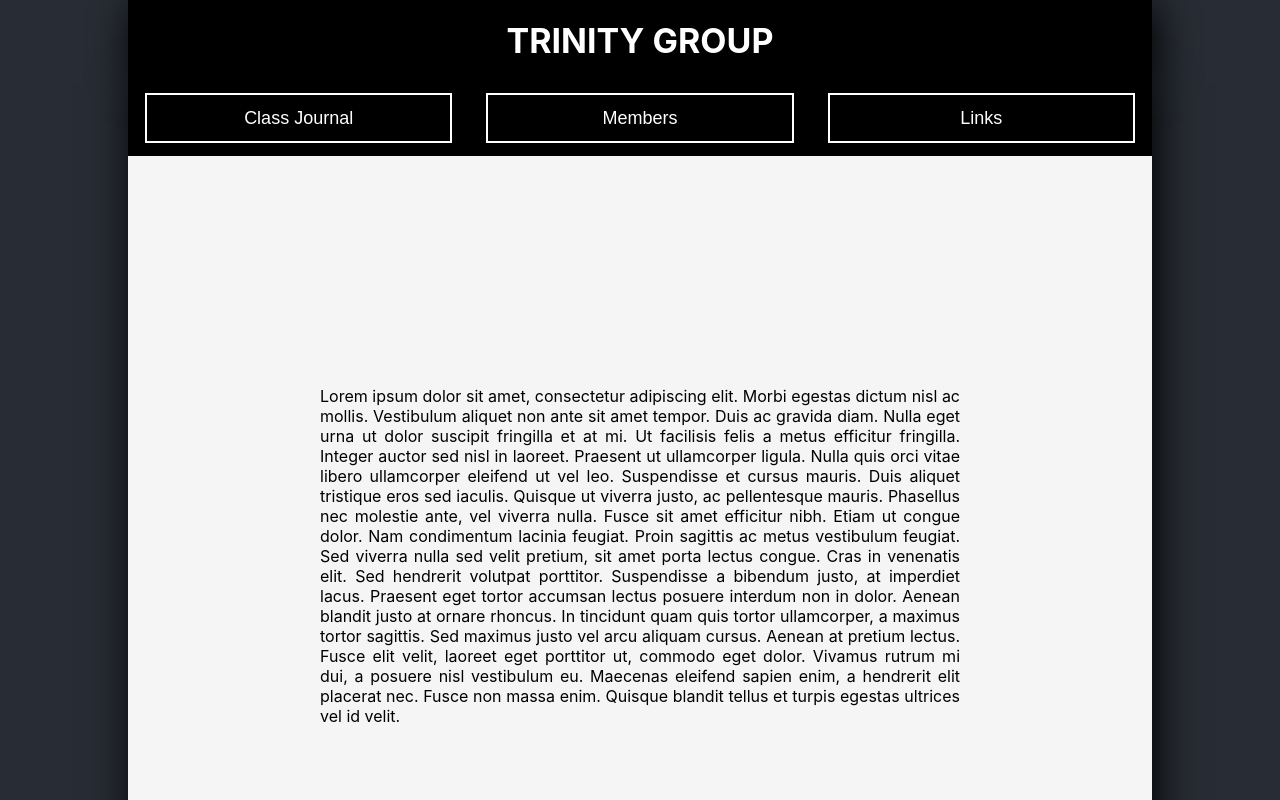
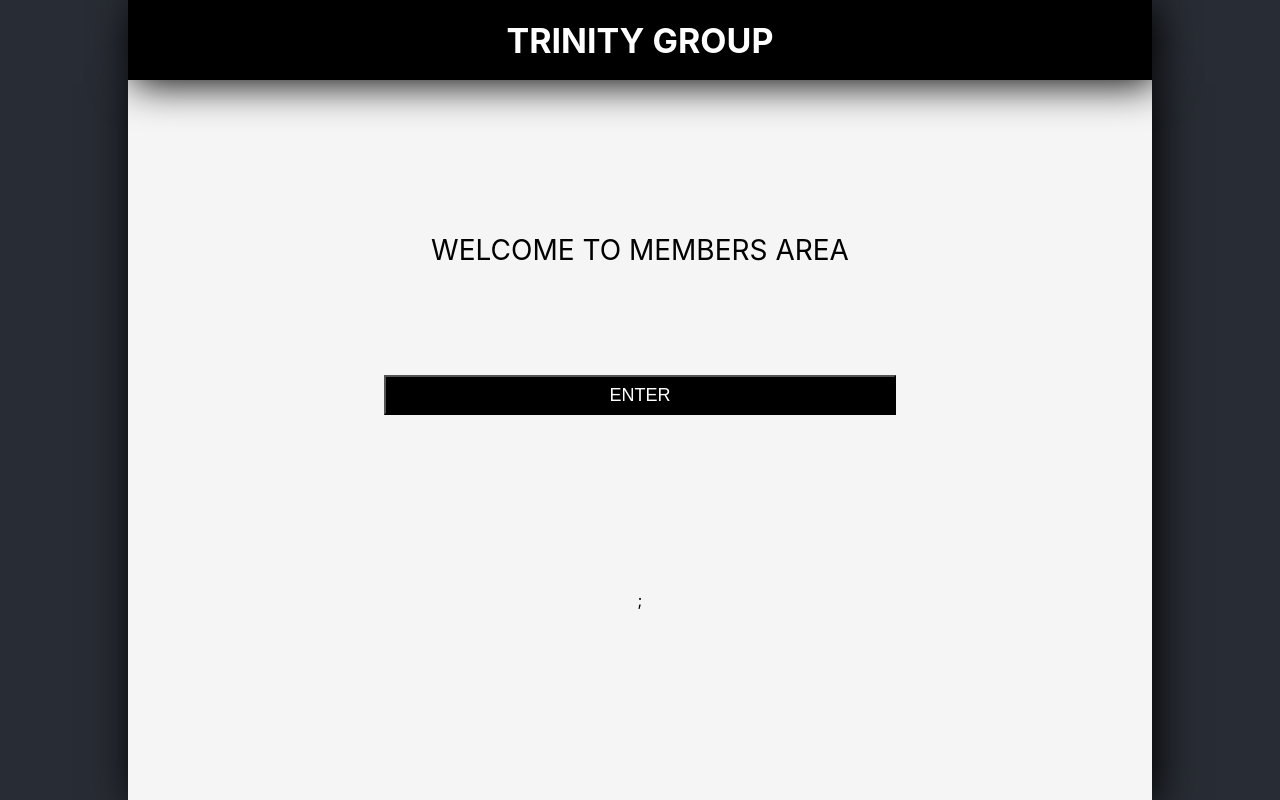
Before and after one commit to diegoalmeida1985/trinity-members, a React (Create React App) app: page / in a window 1280 px wide. Shown: the top 800 px of the page. Built offline with nearby package versions, Linux system fonts and the light colour scheme.

Commit message:
Search field and cards limit per page added to app

```diff
--- a/src/App.css
+++ b/src/App.css
@@ -51,6 +51,7 @@ main {
 }
 
 .Top-menu {
+  background-color: black;
   display: flex;
   flex-direction: row;
   align-items: center;
@@ -58,48 +59,50 @@ main {
   width: 80vw;
 }
 
-.Menu-button {
-  display: flex;
-  align-items: center;
-  justify-content: center;
-  margin: 1vw;
-  min-width: 30%;
-  background-color: black;
-  border: 2px solid white;
-  color: white;
-  padding: 1vw;
-  font-size: calc(10px + 1vmin);
-}
-
-button:hover {
-  background-color: white;
-  color: black;
-}
-
-.Members-button {
-  display: flex;
-  align-items: center;
-  justify-content: center;
-  margin: 1vw;
-  min-width: 20%;
-  background-color: black;
-  border: 2px solid white;
-  color: white;
-  padding: 1vw;
-  font-size: calc(10px + 1vmin);
-}
-
-.Members-button:hover {
-  background-color: white;
-  color: black;
-}
-
 .Content-display {
   background-color: whitesmoke;
-  min-height: 100vh;
+  min-height: 90vh;
   width: 80vw;
   display: flex;
   flex-flow: column wrap;
+  align-items: center;
+  justify-content: center;
+}
+
+.Initial-page {
+  /* border: 2px solid red;
+  background-color: black; */
+  width: 60%;
+  height: 50vh;
+  color: black;
+  display: flex;
+  flex-direction: column;
+  align-items: center;
+  justify-content: center;
+  margin-top: -20vh;
+}
+
+.Welcome-text {
+  font-size: calc(20px + 1vmin);
+}
+
+.Search-bar {
+  width: 60%;
+  margin-top: 10vh;
+  display: flex;
+  flex-direction: column;
+  align-items: center;
+  justify-content: center;
+
+}
+
+.Search-area {
+  display: flex;
+}
+
+.Cards-content-display {
+  display: flex;
+  flex-flow: row wrap;
   align-items: center;
   justify-content: center;
 }
@@ -204,6 +207,96 @@ button:hover {
   text-shadow: 1px 1px 1px black;
 }
 
+.Search-label {
+  font-family: 'Lucida Sans', 'Lucida Sans Regular', 'Lucida Grande', 'Lucida Sans Unicode', Geneva, Verdana, sans-serif;
+  font-size: calc(5px +1vmin);
+}
+
+.Search-field {
+  width: 30vw;
+}
+
+.Add-member-form {
+  background-color: black;
+  color: white;
+  width: 40vw;
+  height: 40vh;
+  display: flex;
+  flex-flow: column nowrap;
+  align-items:flex-end;
+  justify-content: center;
+  padding: 5vh;
+
+}
+
+legend {
+  margin: 4vh;
+  align-self: center;
+  font-size: calc(10px + 1vmin);
+}
+
+.Label {
+  width: 100%;
+  display: flex;
+  height: 10vh;
+
+}
+
+.Input-field {
+  width: 30vw;
+  display: flex;
+
+}
+
+button:hover {
+  background-color: white;
+  color: black;
+}
+
+.Enter-button{
+  font-size: calc(10px + 1vmin);
+  width: 40vw;
+  height: 5vh;
+  background-color: black;
+  color: white;
+  margin-top: 10vh;
+}
+
+.Enter-button:hover {
+  border: 2px solid black;
+}
+
+.Menu-button {
+  display: flex;
+  align-items: center;
+  justify-content: center;
+  margin: 1vw;
+  min-width: 30%;
+  background-color: black;
+  border: 2px solid white;
+  color: white;
+  padding: 1vw;
+  font-size: calc(10px + 1vmin);
+}
+
+.Members-button {
+  display: flex;
+  align-items: center;
+  justify-content: center;
+  margin: 1vw;
+  min-width: 20%;
+  background-color: black;
+  border: 2px solid white;
+  color: white;
+  padding: 1vw;
+  font-size: calc(10px + 1vmin);
+}
+
+.Members-button:hover {
+  background-color: white;
+  color: black;
+}
+
 .Edit-delete-button {
   margin: 2%;
   margin-top: 0;
@@ -212,3 +305,52 @@ button:hover {
   background-color: black;
   color: white;
 }
+
+.Menu-previous-next-button {
+  background-color: black;
+  width: 60vw;
+  height: 5vh;
+  display: flex;
+  align-items: center;
+  justify-content: center;
+  border: 1vh;
+}
+
+.Previous-next-button {
+  width: 80%;
+  height: 100%;
+  border: 0.5vh;
+  background-color: black;
+  color: white;
+}
+
+.Previous-next-button:hover {
+  border: 2px solid black;
+}
+
+.Card-limit-view-button {
+  width: 33%;
+  background-color: black;
+  color: white;
+}
+
+.Form-buttons {
+  width: 100%;
+  display: flex;
+  align-items: center;
+  justify-content: center;
+
+}
+
+.Add-Return-button {
+  width: 40%;
+  height: 5vh;
+  background-color: black;
+  color: white;
+  border: 2px solid white;
+  margin-top: 2vh;
+}
+
+.Add-Return-button:hover {
+  border: 2px solid black;
+}
--- a/src/App.js
+++ b/src/App.js
@@ -92,11 +92,10 @@ function App() {
     }
   ];
 
-  const [introIsVisible, setIntroIsVisible] = useState ('true');
-  const [memberIsVisible, setMemberIsVisible] = useState ('false');
-  const [teacherIsClicked, setTeacherIsClicked] = useState ('false');
-  const [monitorIsClicked, setMonitorIsClicked] = useState ('false');
-  const [studentIsClicked, setStudentIsClicked] = useState ('false');
+  const [welcomeIsVisible, setWelcomeIsVisible] = useState ('true');
+  const [membersMenu, setMembersMenu] = useState ('');
+  const [membersMenuIsVisible, setMembersMenuIsVisible] = useState ('false');
+  const [cardsIsVisible, setCardsIsVisible] = useState ('false');
   const [formIsVisible, setFormIsVisible] = useState ('false');
   const [firstName, setFirstName] = useState ("");
   const [lastName, setLastName] = useState ("");
@@ -107,115 +106,75 @@ function App() {
   const [imageUrl,setImageUrl] = useState ("");
   const [isUpdated, setIsUpdated] = useState ('false');
   const [showableUsers, setShowableUsers] = useState ([...trinityUsers]);
-  const [searchIsVisible, setSearchIsVisible] = useState ('false');
-  const [memberSearched, setMemberSearched] = useState ("");
-  const [memberFound, setMemberFound] = useState ("");
-  const [memberIsFound, setMemberIsFound] = useState ("false");
-  const [fourCardsViewIsClicked, setFourCardsViewIsClicked] = useState ("false");
-
-  const membersMenu = (
-    <div className='Top-menu'>
-      <button className='Members-button' onClick={teachersButton}>Teachers</button>
-      <button className='Members-button' onClick={monitorsButton}>Class Monitors</button>
-      <button className='Members-button' onClick={studentsButton}>Students</button>
-      <button className='Members-button' onClick={addMembersButton}>Add Members</button>
-    </div>
-  );
-
-  const textIntro = (
-    <p id='Text-intro'>
-      Lorem ipsum dolor sit amet, consectetur adipiscing elit. Morbi egestas dictum nisl ac mollis. Vestibulum aliquet non ante sit amet tempor. Duis ac gravida diam. Nulla eget urna ut dolor suscipit fringilla et at mi. Ut facilisis felis a metus efficitur fringilla. Integer auctor sed nisl in laoreet. Praesent ut ullamcorper ligula. Nulla quis orci vitae libero ullamcorper eleifend ut vel leo. Suspendisse et cursus mauris. Duis aliquet tristique eros sed iaculis.
-      Quisque ut viverra justo, ac pellentesque mauris. Phasellus nec molestie ante, vel viverra nulla. Fusce sit amet efficitur nibh. Etiam ut congue dolor. Nam condimentum lacinia feugiat. Proin sagittis ac metus vestibulum feugiat. Sed viverra nulla sed velit pretium, sit amet porta lectus congue. Cras in venenatis elit. Sed hendrerit volutpat porttitor. Suspendisse a bibendum justo, at imperdiet lacus. Praesent eget tortor accumsan lectus posuere interdum non in dolor. Aenean blandit justo at ornare rhoncus. In tincidunt quam quis tortor ullamcorper, a maximus tortor sagittis.
-      Sed maximus justo vel arcu aliquam cursus. Aenean at pretium lectus. Fusce elit velit, laoreet eget porttitor ut, commodo eget dolor. Vivamus rutrum mi dui, a posuere nisl vestibulum eu. Maecenas eleifend sapien enim, a hendrerit elit placerat nec. Fusce non massa enim. Quisque blandit tellus et turpis egestas ultrices vel id velit.
-    </p>
-  );
-
-  const teachersFound = showableUsers.filter((element) => element.role.toLowerCase() === 'teacher');
-  const monitorsFound = showableUsers.filter((element) => element.role.toLowerCase() === 'monitor');
-  const studentsFound = showableUsers.filter((element) => element.role.toLowerCase() === 'student');
-
+  const [membersList, setMembersList] = useState ([...trinityUsers]);
+  const [memberSearched, setMemberSearched] = useState ('');
+  const [amountOfPages, setAmountOfPages] = useState (0);
+  const [counter, setCounter] = useState (1);
+  const [maxCardsView, setMaxCardsView] = useState (0);
+  const [init, setInit] = useState (0);
 
   const newMemberForm = (
-    <div className= "add-member-form">
+    <div className= "Add-member-form">
       <legend>Member Data</legend>
-      <label>First Name: <input className='Label' type="text" value={firstName} onChange={(event) => setFirstName(event.target.value)}/>
+      <label className='Label'>First Name: <input className='Input-field' type="text" value={firstName} onChange={(event) => setFirstName(event.target.value)}/>
       </label><br/>
-      <label>Last Name: <input className='Label' type="text" value={lastName} onChange={(event) => setLastName(event.target.value)}/>
+      <label className='Label'>Last Name: <input className='Input-field' type="text" value={lastName} onChange={(event) => setLastName(event.target.value)}/>
       </label><br/>
-      <label>Date Of Birth: <input className='Label' type="date" value={dateOfBirth} onChange={(event) => setDateOfBirth(event.target.value)}/>
+      <label className='Label'>Date Of Birth: <input className='Input-field' type="date" value={dateOfBirth} onChange={(event) => setDateOfBirth(event.target.value)}/>
       </label><br/>
-      <label>Role: <select className='Label' value={role} onChange={(event) => setRole(event.target.value)}>
+      <label className='Label'>Role: <select className='Input-field' value={role} onChange={(event) => setRole(event.target.value)}>
         <option value="Teacher">Teacher</option>
         <option value="Monitor">Monitor</option>
         <option value="Student">Student</option>
       </select>
       </label><br/>
-      <label>Status: <select className='Label' value={status} onChange={(event) => setStatus(event.target.value)}>
+      <label className='Label'>Status: <select className='Input-field' value={status} onChange={(event) => setStatus(event.target.value)}>
         <option value="Active">Active</option>
         <option value="Inactive">Inactive</option>
         </select>
       </label><br/>
-      <label>Mode: <select className='Mode' value={mode} onChange={(event) => setMode(event.target.value)}>
+      <label className='Label'>Mode: <select className='Input-field' value={mode} onChange={(event) => setMode(event.target.value)}>
         <option value="Online">Online</option>
         <option value="Onsite">Onsite</option>
         </select>
       </label><br/>
-      <label>Image URL: <input className='Label' type="text" value={imageUrl} onChange={(event) => setImageUrl(event.target.value)}/>
+      <label className='Label'>Image URL: <input className='Input-field' type="text" value={imageUrl} onChange={(event) => setImageUrl(event.target.value)}/>
       </label><br/>
-      <button onClick={() => handleSubmit()}>Add New Member</button>
+      <div className='Form-buttons'>
+        <button className='Add-Return-button' onClick={handleSubmit}>Add New Member</button>
+        <button className='Add-Return-button' onClick={handleReturn}>Return</button>
+      </div>
     </div>
   );
 
-  function membersButton() {
-    setMemberIsVisible('true');
-    setIntroIsVisible('false');
-    setTeacherIsClicked('false');
-    setMonitorIsClicked('false');
-    setStudentIsClicked('false');
-    setFormIsVisible('false');
-    setSearchIsVisible('true');
-    setMemberIsFound('false');
+  function enterButton() {
+    setMembersMenuIsVisible('true');
+    setWelcomeIsVisible('false');
+    setCardsIsVisible('true');
   }
 
   function teachersButton() {
-    setTeacherIsClicked('true');
-    setMonitorIsClicked('false');
-    setStudentIsClicked('false');
-    setMemberIsVisible('false');
-    setIntroIsVisible('false');
-    setFormIsVisible('false');
-    setMemberIsFound('false');
+    const teachersFound = membersList.filter((element) => element.role.toLowerCase() === 'teacher');
+    setShowableUsers(teachersFound);
+    setCardsIsVisible('true');
   }
 
   function monitorsButton() {
-    setMonitorIsClicked('true');
-    setTeacherIsClicked('false');
-    setStudentIsClicked('false');
-    setMemberIsVisible('false');
-    setIntroIsVisible('false');
-    setFormIsVisible('false');
-    setMemberIsFound('false');
+    const monitorsFound = membersList.filter((element) => element.role.toLowerCase() === 'monitor');
+    setShowableUsers(monitorsFound);
+    setCardsIsVisible('true');
   }
 
   function studentsButton() {
-    setStudentIsClicked('true')
-    setMonitorIsClicked('false');
-    setTeacherIsClicked('false');
-    setMemberIsVisible('false');
-    setIntroIsVisible('false');
-    setFormIsVisible('false');
-    setMemberIsFound('false');
+    const studentsFound = membersList.filter((element) => element.role.toLowerCase() === 'student');
+    setShowableUsers(studentsFound);
+    setCardsIsVisible('true');
   }
 
   function addMembersButton() {
     setFormIsVisible('true');
-    setStudentIsClicked('false');
-    setTeacherIsClicked('false');
-    setMonitorIsClicked('false');
-    setMemberIsVisible('false');
-    setIntroIsVisible('false');
-    setSearchIsVisible('false');
-    setMemberIsFound('false');
+    setCardsIsVisible('false');
+    setMembersMenuIsVisible('false');
   }
 
   function handleSubmit() {
@@ -230,41 +189,82 @@ function App() {
       imageUrl: imageUrl
     };
     setIsUpdated('true');
-    const trinityUsersUpdated = [...showableUsers, addNewMember];
+    const trinityUsersUpdated = [...membersList, addNewMember];
     setShowableUsers(trinityUsersUpdated);
+    setMembersList(trinityUsersUpdated);
+    setFormIsVisible('false');
+    setMembersMenuIsVisible('true');
+    setCardsIsVisible('true');
+  }
+
+  function handleReturn() {
+    setFormIsVisible('false');
+    setMembersMenuIsVisible('true');
+    setCardsIsVisible('true');
   }
 
   function handleSearch() {
+    const searchResult = membersList.filter((element) => element.firstName.toLowerCase() === memberSearched.toLowerCase());
+    setShowableUsers(searchResult);
 
-    const searchResult = showableUsers.filter((element) => element.firstName.toLowerCase() === memberSearched.toLowerCase());
-    setMemberFound(searchResult);
-    setMemberIsFound('true');
-    setTeacherIsClicked('false');
-    setMonitorIsClicked('false');
-    setStudentIsClicked('false');
-    setMemberIsVisible('false');
-    setIntroIsVisible('false');
-    setFormIsVisible('false');
   }
 
   function handleDeleteMemberButton(firstName) {
-    const updatedMemberList = showableUsers.filter((element) => element.firstName !== firstName);
+    const updatedMemberList = membersList.filter((element) => element.firstName !== firstName);
     setShowableUsers(updatedMemberList);
-    {console.log(updatedMemberList)};
+    setMembersList(updatedMemberList);
   }
 
   function viewLimitFourCards() {
-    const showFourCards = showableUsers.slice(0,4);
-    setFourCardsViewIsClicked('true');
-    setFormIsVisible('false');
-    setStudentIsClicked('false');
-    setTeacherIsClicked('false');
-    setMonitorIsClicked('false');
-    setMemberIsVisible('false');
-    setIntroIsVisible('false');
-    setSearchIsVisible('false');
-    setMemberIsFound('false');
+    const showFourCards = membersList.slice(0,4);
+    setMaxCardsView(showFourCards.length);
+    setShowableUsers(showFourCards);
+    const length = membersList.length;
+    setAmountOfPages(Math.ceil(length / 4));
+    setCounter(1);
+    setInit(4);
   }
+
+  function viewLimitEightCards() {
+    const showEightCards = membersList.slice(0,8);
+    setMaxCardsView(showEightCards.length);
+    setShowableUsers(showEightCards);
+    const length = membersList.length;
+    setAmountOfPages(Math.ceil(length / 8));
+    setCounter(1);
+    setInit(8);
+  }
+
+  function viewLimitTenCards() {
+    const showTenCards = membersList.slice(0,10);
+    setMaxCardsView(showTenCards.length);
+    setShowableUsers(showTenCards);
+    const length = membersList.length;
+    setAmountOfPages(Math.ceil(length / 10));
+    setCounter(1);
+    setInit(10);
+  }
+
+  function nextPageButton() {
+    const initialMember = showableUsers.length * counter;
+    const nextPage = membersList.slice(initialMember, (initialMember+maxCardsView));
+    setShowableUsers(nextPage);
+    setCounter(counter + 1);
+    setInit(initialMember);
+    console.log(initialMember);
+    console.log(init);
+  }
+
+  function previousPageButton() {
+    const initialMember = init - maxCardsView;
+    const nextPage = membersList.slice(initialMember, (initialMember+maxCardsView));
+    setShowableUsers(nextPage);
+    setInit(initialMember);
+    console.log(initialMember);
+    console.log(init);
+    setCounter(1);
+  }
+
 
 
   return (
@@ -272,56 +272,54 @@ function App() {
       <header className="App-header">
         <h1 className="App-title">TRINITY GROUP</h1>
       </header>
+      {membersMenuIsVisible === 'true' ? (
+        <div className='Top-menu'>
+          <button className='Members-button' onClick={teachersButton}>Teachers</button>
+          <button className='Members-button' onClick={monitorsButton}>Class Monitors</button>
+          <button className='Members-button' onClick={studentsButton}>Students</button>
+          <button className='Members-button' onClick={addMembersButton}>Add Members</button>
+        </div>)
+      :null}
       <main>
-        <section className='App-menu'>
-          <nav className='Menu'>
-            {memberIsVisible === 'false' ? (<div className='Top-menu'>
-              <button className='Menu-button'>Class Journal</button>
-              <button onClick={membersButton} className='Menu-button'>Members</button>
-              <button className='Menu-button'>Links</button>
-            </div>):null}
-            {memberIsVisible === 'true' ? membersMenu:null}
-          </nav>
-        </section>
         <section className='Content-display'>
-          {introIsVisible === 'true' ? textIntro:null}
-          {searchIsVisible === 'true' ? (
-            <div>
-              <h3>Views Per Page:</h3>
-              <nav>
-                <button onClick={viewLimitFourCards}>4 CARDS</button>
-                <button>8 CARDS</button>
-                <button>10 CARDS</button>
-              </nav>
-              <div>
-                <label>Search Member: </label>
-                <input type="Search" className='Search-field' value={memberSearched} onChange={(event) => setMemberSearched(event.target.value)}/>
-                <button onClick={handleSearch}>Search</button>
-              </div>
+          {welcomeIsVisible === 'true' ? (
+            <div className='Initial-page'>
+              <p className='Welcome-text'>WELCOME TO MEMBERS AREA</p>
+              <button className='Enter-button' onClick={enterButton}>ENTER</button>
             </div>
           ):null}
-          {memberIsFound === 'true' ? (memberFound.map((each) =>
-            (<Cards
+          <div className='Search-bar'>
+            {cardsIsVisible === 'true' ? (
+              <div>
+                <div className='Search-area'>
+                  <label className='Search-label'>Search Member: </label>
+                  <input type="Search" className='Search-field' value={memberSearched} onChange={(event) => setMemberSearched(event.target.value)}/>
+                  <button onClick={handleSearch}>Search</button>
+                </div>
+                <p>Cards Per Page:</p>
+                <nav>
+                  <button className='Card-limit-view-button' onClick={viewLimitFourCards}>4 CARDS</button>
+                  <button className='Card-limit-view-button' onClick={viewLimitEightCards}>8 CARDS</button>
+                  <button className='Card-limit-view-button' onClick={viewLimitTenCards}>10 CARDS</button>
+                </nav>
+              </div>
+            ):null}
+          </div>
+          <div className='Cards-content-display'>
+            {(cardsIsVisible === 'true' && showableUsers) ? (showableUsers.map((each) =>
+              <Cards
               cardData = {each}
-              handleDelete={handleDeleteMemberButton}
-              teste = {()=>console.log('funciona')}
-            />)
-          )):null}
-          {(memberIsVisible === 'true' && showableUsers) ? (showableUsers.map((each) =>
-            <Cards cardData = {each}/>
-          )):null}
-          {/* {(fourCardsViewIsClicked === 'true' && showableUsers) ? (showFourCards.map((each) =>
-            <Cards cardData = {each}/>
-          )):null} */}
-          {teacherIsClicked === 'true' ? (teachersFound.map((each) =>
-            <Cards cardData = {each}/>
-          )):null}
-          {monitorIsClicked === 'true' ? (monitorsFound.map((each) =>
-            <Cards cardData = {each}/>
-          )):null}
-          {studentIsClicked === 'true' ? (studentsFound.map((each) =>
-            <Cards cardData = {each}/>
-          )):null}
+              onDelete = {handleDeleteMemberButton}
+              />
+            )):null}
+          </div>
+          {(cardsIsVisible === 'true' && showableUsers) ? (
+            <nav className='Menu-previous-next-button'>
+              <button className='Previous-next-button' onClick={previousPageButton}>PREVIOUS PAGE</button>
+              <button className='Previous-next-button' onClick={nextPageButton}>NEXT PAGE</button>
+            </nav>
+          ):null};
+
           {formIsVisible === 'true' ? newMemberForm:null}
         </section>
       </main>
```
Also changed, not shown: src/Cards.js (+3 -4 lines).
